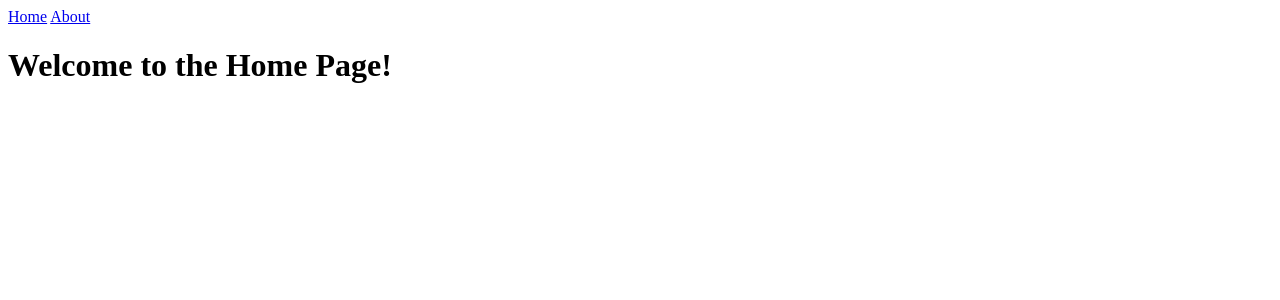
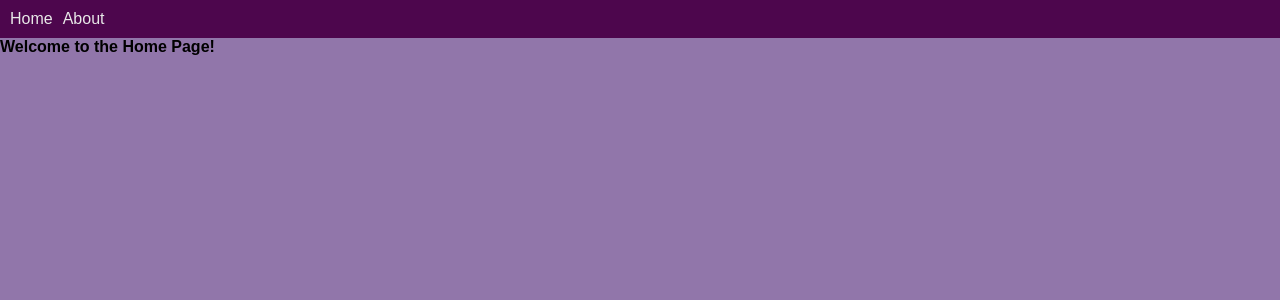
Before and after one commit to Muhammad-Alsad/django-snacks, a Django app: page / in a window 1280 px wide. Shown: the top 300 px of the page. Run offline with Django 4.2, Linux system fonts and the light colour scheme.

Commit message:
adding the style

```diff
--- a/snacks_project/settings.py
+++ b/snacks_project/settings.py
@@ -122,3 +122,5 @@ STATIC_URL = 'static/'
 # https://docs.djangoproject.com/en/4.2/ref/settings/#default-auto-field
 
 DEFAULT_AUTO_FIELD = 'django.db.models.BigAutoField'
+
+STATICFILES_DIRS = [BASE_DIR/'static']
--- /dev/null
+++ b/static/css/style.css
@@ -0,0 +1,52 @@
+
+* {
+
+    margin: 0;
+    padding: 0;
+    box-sizing: border-box;
+  }
+
+
+  body {
+    font-family: Arial, sans-serif;
+    background-color: rgb(145, 118, 170);
+  }
+
+  header {
+    background-color: #4d064d;
+    padding: 10px;
+  }
+
+  nav {
+    display: flex;
+    justify-content: flex-start;
+  }
+
+  nav a {
+    text-decoration: none;
+    color: #e8e8e8;
+    margin-right: 10px;
+  }
+
+  a.mr-4 {
+    margin-right: 20px;
+  }
+
+
+  @media screen and (max-width: 768px) {
+    nav {
+      flex-direction: column;
+      align-items: flex-start;
+    }
+
+    nav a {
+      margin: 5px 0;
+    }
+  }
+
+h1{
+    color: rgb(227, 212, 194);
+}
+h2{
+    color: rgb(194, 22, 65);
+}
--- a/templates/about.html
+++ b/templates/about.html
@@ -1,4 +1,5 @@
 {%extends 'base.html'%}
 {% block content%}
-<h1>Welcome to the about Page!</h1>
+
+<h4>Welcome to the about Page!</h4>
 {% endblock%}
--- a/templates/base.html
+++ b/templates/base.html
@@ -1,9 +1,12 @@
 <!DOCTYPE html>
+{% load static %}
 <html lang="en">
 <head>
     <meta charset="UTF-8">
     <meta name="viewport" content="width=device-width, initial-scale=1.0">
     <title>Document</title>
+    <!-- <link rel="stylesheet" href="{%  static 'css/style.css'%}"> -->
+    <link rel="stylesheet" href="{%  static 'css/style.css' %}">
 </head>
 <body>
     <header>
--- a/templates/home.html
+++ b/templates/home.html
@@ -1,4 +1,4 @@
 {%extends 'base.html'%}
 {% block content%}
-<h1>Welcome to the Home Page!</h1>
+<h4>Welcome to the Home Page!</h4>
 {% endblock%}
```
